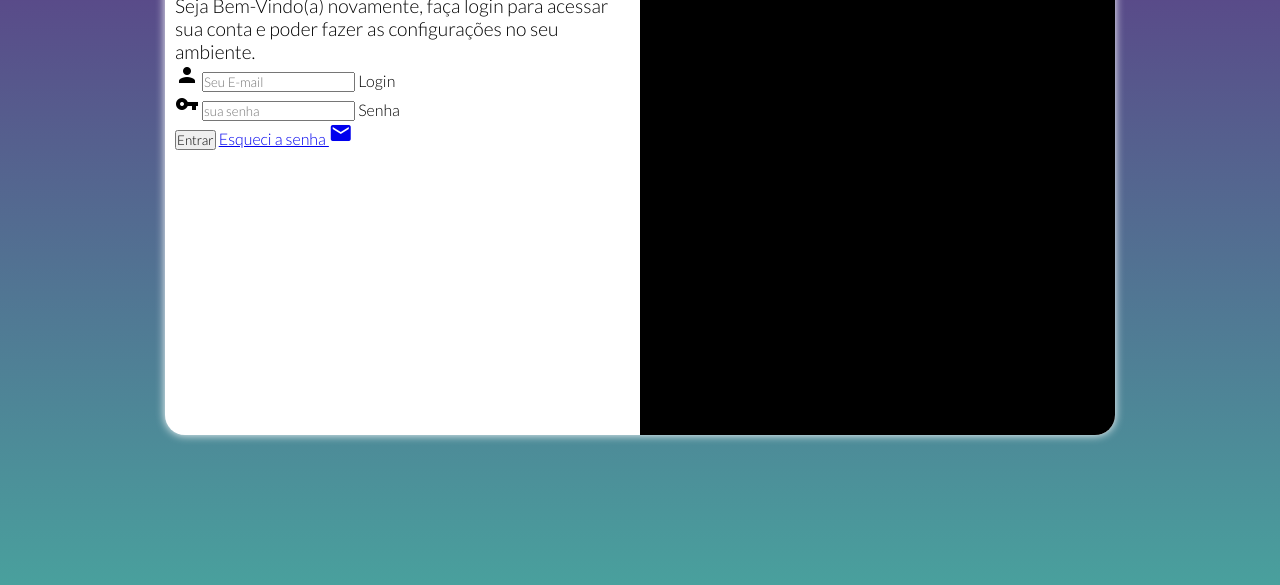
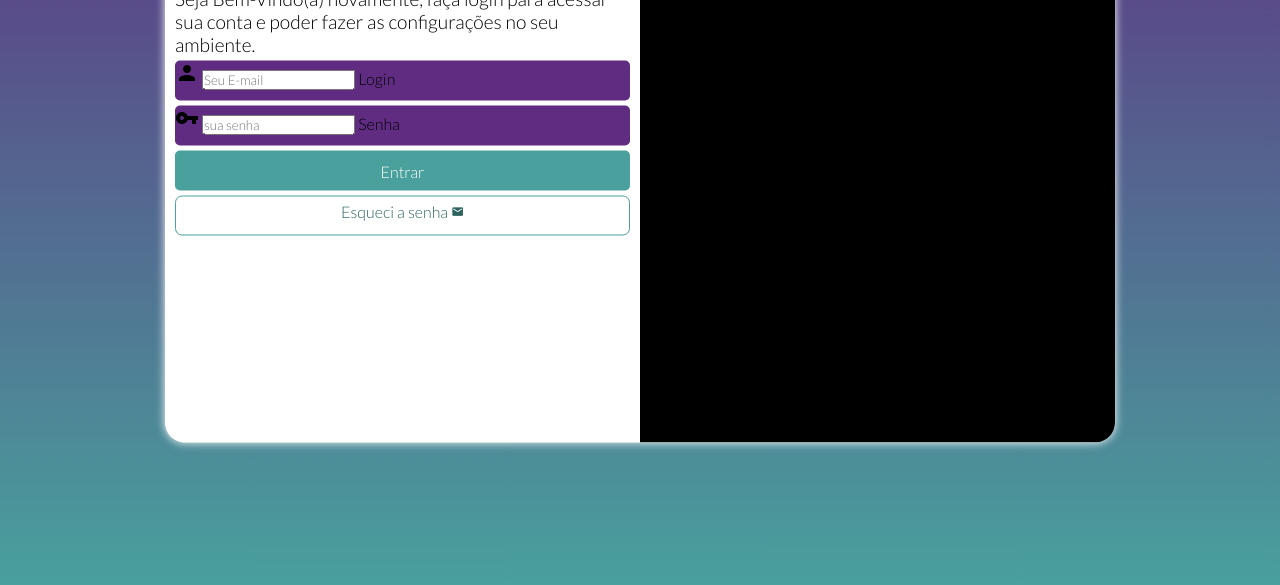
Before and after one commit to lcadriano20/P-gina-de-Login-, a plain HTML site: page index.html in a window 1280 px wide. Shown: the part 215-800 px from the top of the page. Drawn offline with Linux system fonts and the light colour scheme.

Commit message:
Adicionei ao repositório remoto

```diff
--- a/estilos/style.css
+++ b/estilos/style.css
@@ -36,7 +36,7 @@
 
     background-color: rgb(255, 255, 255);
     width: 250px;
-    height: 500px;
+    height: 515px;
     border-radius: 20px;
     box-shadow: 0px 0px 10px white;
 
@@ -56,3 +56,46 @@
 div#formulario>p {
     font-size: 0.8em;
 }
+form>div.campo {
+    display: block;
+    background-color: #5f2c82;
+    width: 100%;
+    height: 40px;
+    border-radius: 5px;
+    margin: 5px 0px;
+}
+
+form>input[type=submit] {
+    display: block;
+    font-size: 1em;
+    width: 100%;
+    height: 40px;
+    background-color: #49a09c;
+    color: white;
+    border: none;
+    border-radius: 5px;
+    cursor: pointer;
+}
+input[type=submit]:hover {
+    background-color: #2d6462;
+}
+form>a.botao {
+    display: block;
+    text-align: center;
+    font-size: 1em;
+    width: 100%;
+    height: 40px;
+    padding-top: 5px;
+    margin-top: 5px;
+    background-color: white;
+    color: #2d6462;
+    border: 1px solid #49a09d;
+    border-radius: 7px;
+    text-decoration: none;
+}
+a.botao:hover {
+   background-color: #6cd3cf;
+}
+form>a.botao>i {
+    font-size: 0.8em;
+}
--- a/index.html
+++ b/index.html
@@ -46,7 +46,7 @@
                     </div>
                     <input type="submit" value="Entrar">
 
-                    <a href="esqueci.html">
+                    <a href="esqueci.html" class="botao">
                         Esqueci a senha <i class="material-icons">mail</i>
                     </a>
 
```
